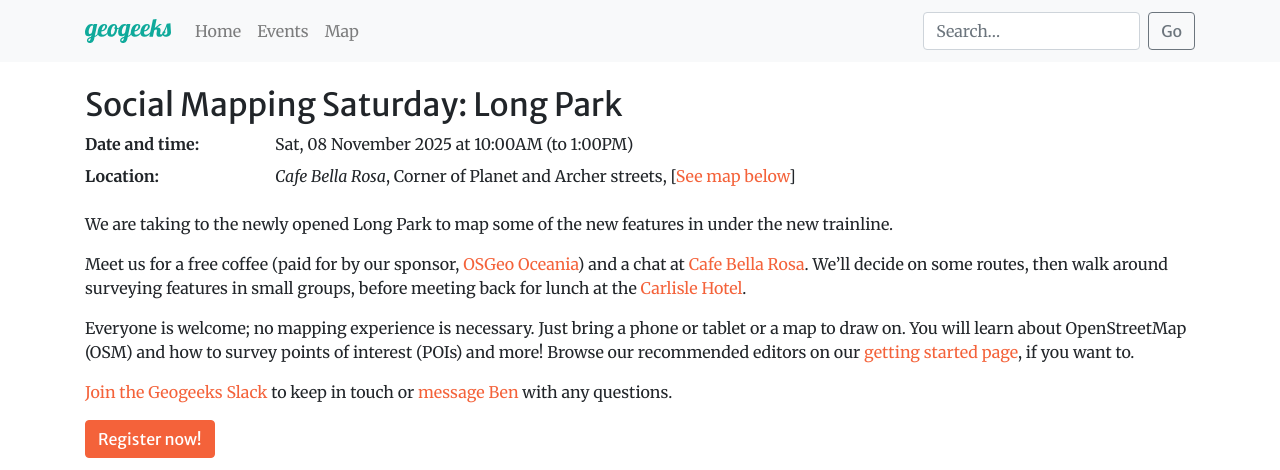
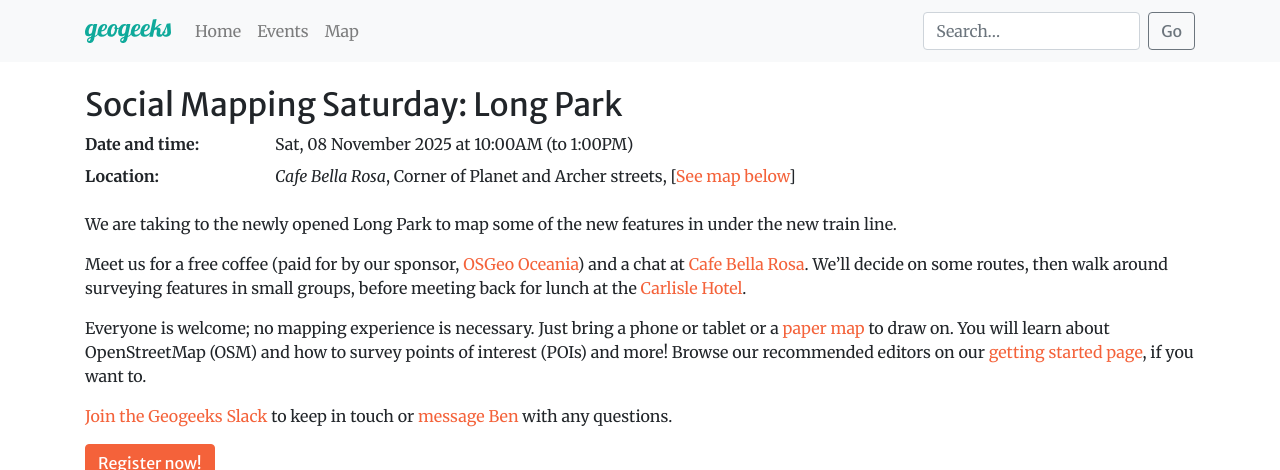
Before and after one commit to geogeeks-au/geogeeks-au.github.io, a Jekyll site: the page built from 2025/1108_osm-carlisle.md, in a window 1280 px wide, cut to the strip 0-470 px from the top of the page. Built offline with Jekyll 4.4.1, drawn with Linux system fonts in a browser that asks for light colours; comment, search, counter and statistics services are not loaded.

Commit message:
Update 1108_osm-carlisle.md
Typo, and add link to https://fieldpapers.org/

```diff
--- a/2025/1108_osm-carlisle.md
+++ b/2025/1108_osm-carlisle.md
@@ -13,12 +13,12 @@ homepage: true
 commons_category: Geogeeks 2025-11-08
 ---
 
-We are taking to the newly opened Long Park to map some of the new features in under the new trainline.
+We are taking to the newly opened Long Park to map some of the new features in under the new train line.
 
 Meet us for a free coffee (paid for by our sponsor, [OSGeo Oceania][osgeo]) and a chat at [Cafe Bella Rosa][cafe].
 We'll decide on some routes, then walk around surveying features in small groups, before meeting back for lunch at the [Carlisle Hotel][pub].
 
-Everyone is welcome; no mapping experience is necessary. Just bring a phone or tablet or a map to draw on.
+Everyone is welcome; no mapping experience is necessary. Just bring a phone or tablet or a [paper map](https://fieldpapers.org/) to draw on.
 You will learn about OpenStreetMap (OSM) and how to survey points of interest (POIs) and more!  Browse our recommended editors on our [getting started page][osm-start], if you want to.
 
 
```
